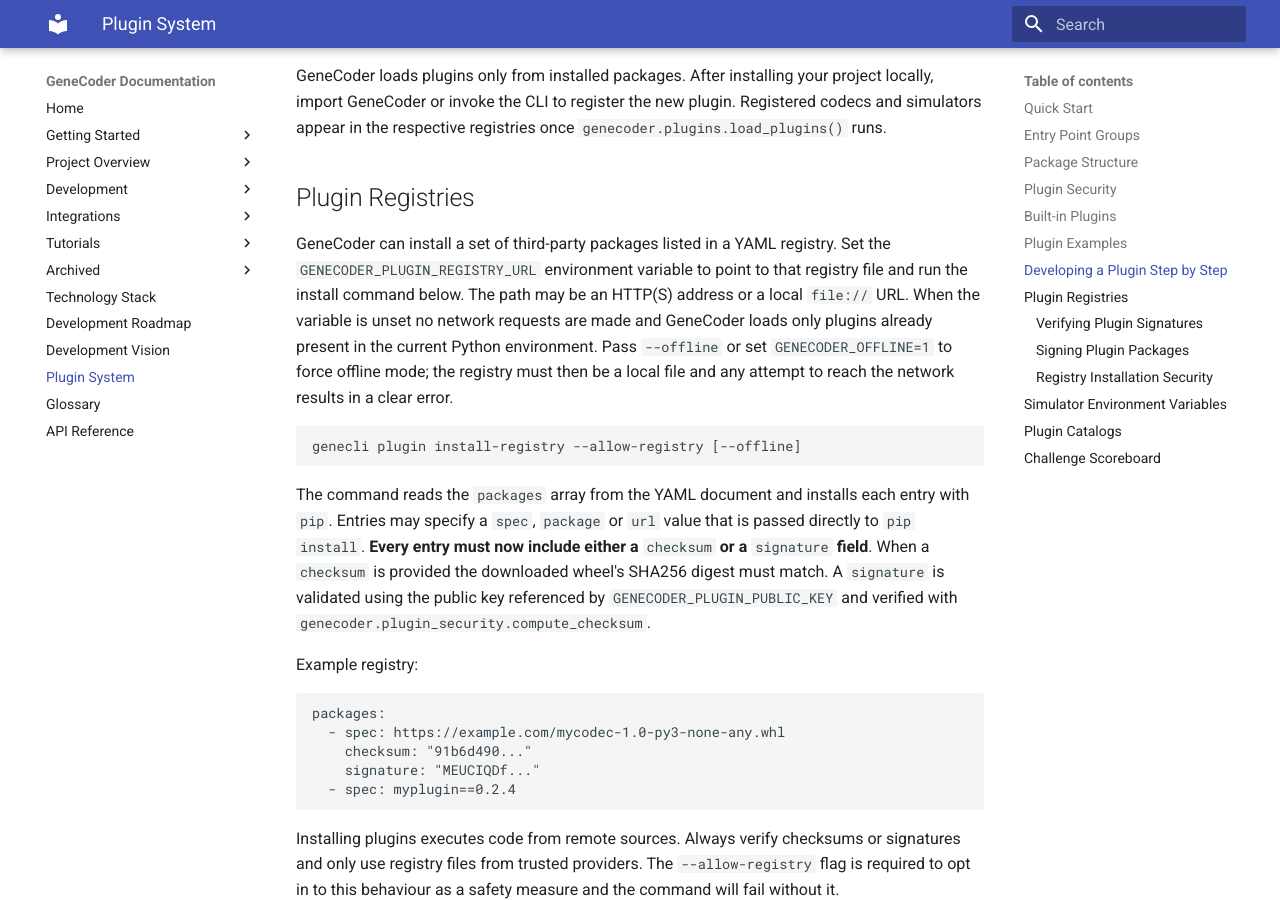
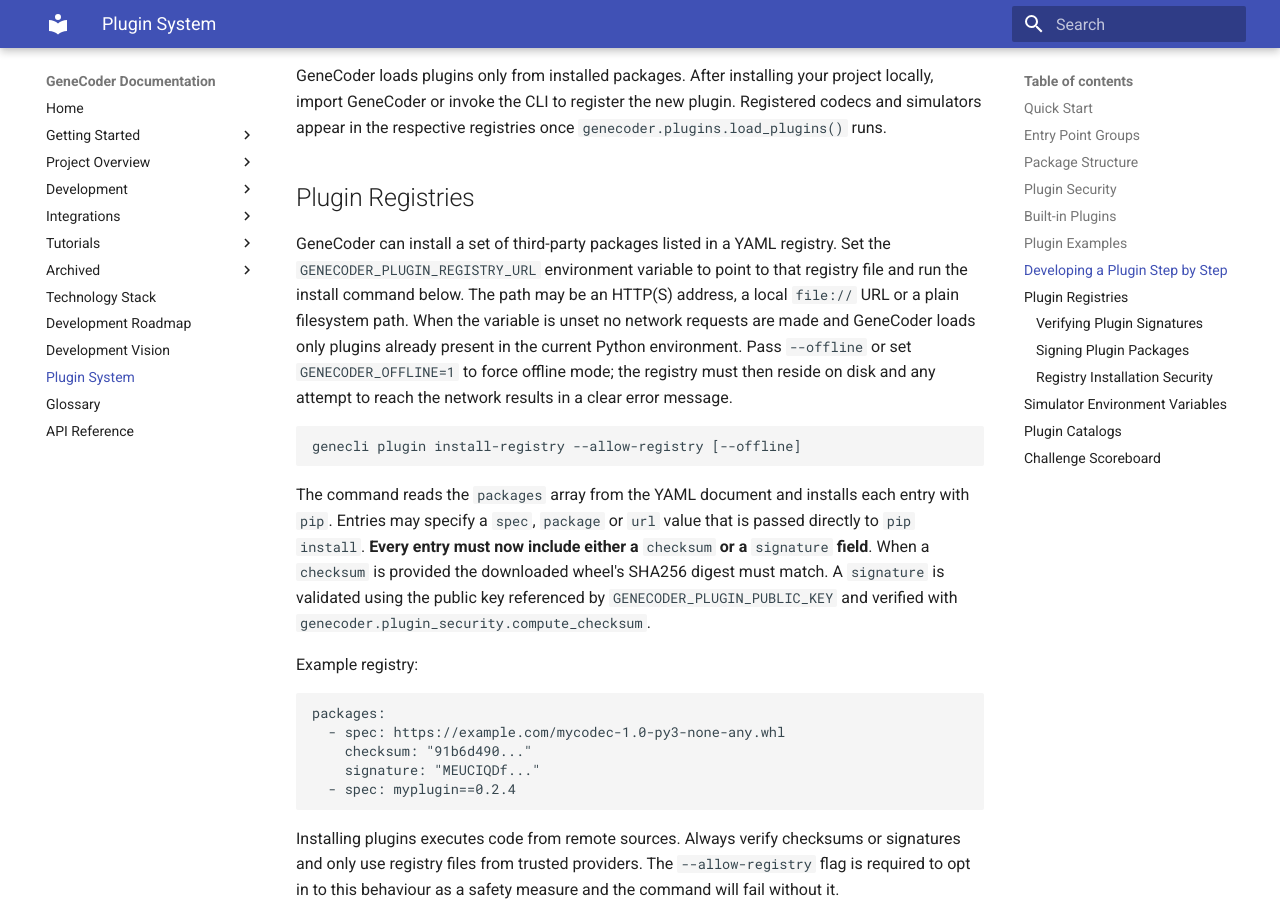
Before and after one commit to d0tTino/GeneCoder, an MkDocs documentation site: the page built from docs/plugins.md, in a window 1280 px wide and 900 px high, scrolled down 4702 px. Built offline with MkDocs 1.6.1 and Material for MkDocs 9.7.7, drawn with Linux system fonts in a browser that asks for light colours.

Commit message:
feat: support offline plugin registry

````diff
--- a/docs/plugins.md
+++ b/docs/plugins.md
@@ -250,11 +250,11 @@ Registered codecs and simulators appear in the respective registries once
 GeneCoder can install a set of third-party packages listed in a YAML registry.
 Set the `GENECODER_PLUGIN_REGISTRY_URL` environment variable to point to that
 registry file and run the install command below. The path may be an HTTP(S)
-address or a local `file://` URL. When the variable is unset no network
-requests are made and GeneCoder loads only plugins already present in the
-current Python environment. Pass `--offline` or set `GENECODER_OFFLINE=1` to
-force offline mode; the registry must then be a local file and any attempt to
-reach the network results in a clear error.
+address, a local `file://` URL or a plain filesystem path. When the variable is
+unset no network requests are made and GeneCoder loads only plugins already
+present in the current Python environment. Pass `--offline` or set
+`GENECODER_OFFLINE=1` to force offline mode; the registry must then reside on
+disk and any attempt to reach the network results in a clear error message.
 
 ```bash
 genecli plugin install-registry --allow-registry [--offline]
````
Also changed, not shown: 2 other files.
